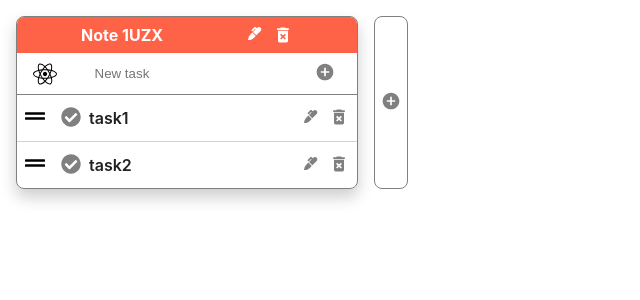
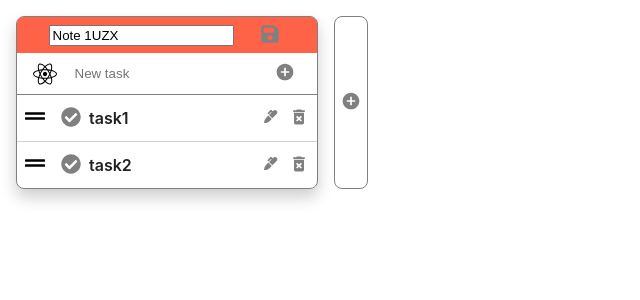
Before and after one commit to vlmakh/my-notes-react, a React (Create React App) app: page / in a window 1280 px wide. Both pictures are taken after a click on the button 255 px from the left and 35 px from the top of the page. Shown: the top 300 px of the page, without its empty margins (0-640 px from the left). Built offline with nearby package versions, Linux system fonts and the light colour scheme.

Commit message:
add edit Note name

```diff
--- a/src/components/App.jsx
+++ b/src/components/App.jsx
@@ -26,7 +26,7 @@ function App() {
   const addNote = () => {
     const newNote = {
       noteid: nanoid(4),
-      note: [{ id: nanoid(6), text: '', completed: false }],
+      note: [],
     };
     setMynotes([...mynotes, newNote]);
   };
--- a/src/components/Box/Box.jsx
+++ b/src/components/Box/Box.jsx
@@ -1,5 +1,5 @@
 import styled from '@emotion/styled';
-import { typography, space, color, layout, border, shadow, flexbox } from 'styled-system';
+import { typography, space, color, layout, border, shadow, flexbox, position } from 'styled-system';
 
 export const Box = styled('div')(typography,
-  space, color, layout, border, shadow, flexbox);
+  space, color, layout, border, shadow, flexbox, position);
--- /dev/null
+++ b/src/components/NoteEditModal/NoteEditModal.js
@@ -0,0 +1,30 @@
+import { EditNoteForm, SaveBtn } from './NoteEditModal.styled';
+import { FaSave } from 'react-icons/fa';
+import { useState } from 'react';
+
+export function NoteEditModal({ nameToUpdate, saveNoteName }) {
+  const [newName, setNewName] = useState(nameToUpdate);
+
+  const onFormInput = event => {
+    setNewName(event.currentTarget.value);
+  };
+
+  const handleSubmit = event => {
+    event.preventDefault();
+    saveNoteName(newName);
+  };
+
+  return (
+    <EditNoteForm onSubmit={handleSubmit}>
+      <input
+        type="text"
+        name="newName"
+        value={newName}
+        onChange={onFormInput}
+      />
+      <SaveBtn type="submit" aria-label="Save task">
+        <FaSave size="20" />
+      </SaveBtn>
+    </EditNoteForm>
+  );
+}
--- /dev/null
+++ b/src/components/NoteEditModal/NoteEditModal.styled.jsx
@@ -0,0 +1,29 @@
+import styled from '@emotion/styled';
+
+export const EditNoteForm = styled.form`
+  position: absolute;
+  display: flex;
+  justify-content: center;
+  align-items: center;
+  /* padding: 0 16px; */
+  top: 0;
+  left: 0;
+  width: 100%;
+  height: 100%;
+  z-index: 100;
+  background-color: tomato;
+`
+
+export const SaveBtn = styled.button`
+  cursor: pointer;
+  margin-left: 20px;
+  border: none;
+  background-color: transparent;
+  color: grey;
+
+  transition: color 250ms linear;
+
+  :hover {
+    color: #212121;
+  }
+`;
--- a/src/components/NoteItem/NoteItem.js
+++ b/src/components/NoteItem/NoteItem.js
@@ -6,11 +6,13 @@ import { TodoAddNew } from 'components/TodoAddNew/TodoAddNew';
 import { MdDeleteForever } from 'react-icons/md';
 import { FaMarker } from 'react-icons/fa';
 import { EditBtn, DeleteBtn } from './NoteItem.styled';
+import { NoteEditModal } from 'components/NoteEditModal/NoteEditModal';
 // import { Component } from 'react';
 
 function NoteItem({ note, editNote, deleteNote }) {
   const [todos, setTodos] = useState(note.note);
-
+  const [editOpen, setEditOpen] = useState(false);
+  const [noteName, setNoteName] = useState(`Note ${note.noteid}`);
   // useEffect(() => {
   //   editNote(note.noteid, todos);
   // }, [todos]);
@@ -34,7 +36,6 @@ function NoteItem({ note, editNote, deleteNote }) {
         todo.id === todoId ? { ...todo, text: newText } : todo
       )
     );
-    // console.log(todos);
     editNote(note.noteid, todos);
   };
 
@@ -56,10 +57,19 @@ function NoteItem({ note, editNote, deleteNote }) {
     editNote(note.noteid, todos);
   };
 
+  const toggleModal = () => {
+    setEditOpen(!editOpen);
+  };
+
+  const handleEdit = newName => {
+    toggleModal();
+    setNoteName(newName);
+  };
+
   return (
     <Box>
       <Box
-        width="340px"
+        width="300px"
         mr={3}
         mb={3}
         border="1px solid grey"
@@ -70,19 +80,23 @@ function NoteItem({ note, editNote, deleteNote }) {
         <Box
           bg="tomato"
           py={2}
-          px={5}
+          px={2}
           textAlign="center"
           color="white"
           display="flex"
           justifyContent="space-between"
+          position="relative"
         >
-          <h4>Note {note.noteid}</h4>
-          <EditBtn type="button">
+          <h4>{noteName}</h4>
+          <EditBtn type="button" aria-label="Edit note" onClick={toggleModal}>
             <FaMarker />
           </EditBtn>
           <DeleteBtn type="button" onClick={() => deleteNote(note.noteid)}>
             <MdDeleteForever size="20" />
           </DeleteBtn>
+          {editOpen && (
+            <NoteEditModal saveNoteName={handleEdit} nameToUpdate={noteName} />
+          )}
         </Box>
 
         <TodoAddNew onSubmit={addTodo} />
--- a/src/components/TodoItem/TodoItem.js
+++ b/src/components/TodoItem/TodoItem.js
@@ -3,7 +3,6 @@ import { Reorder, useDragControls } from 'framer-motion';
 import { MdDeleteForever } from 'react-icons/md';
 import { FaCheckCircle, FaMarker, FaGripLines } from 'react-icons/fa';
 import { Box } from 'components/Box/Box';
-// import { nanoid } from 'nanoid';
 import {
   Label,
   TodoText,
@@ -51,8 +50,8 @@ function TodoItem({
       dragListener={false}
       dragControls={controls}
     >
-      <Box onPointerDown={e => controls.start(e)} className={css.move}>
-        <FaGripLines size="20" />
+      <Box onPointerDown={e => controls.start(e)}>
+        <FaGripLines size="20" cursor="grab" />
       </Box>
       <Label>
         <Checkbox type="checkbox" checked={completed ? true : false} readOnly />
--- a/src/components/TodoItem/TodoItem.module.css
+++ b/src/components/TodoItem/TodoItem.module.css
@@ -14,15 +14,3 @@
 .todoItem:not(:last-child) {
   border-bottom: 1px solid lightgrey;
 }
-
-/* .todoItem:before {
-  content: '###';
-  position: absolute;
-  left: 8px;
-  cursor: grab;
-} */
-
-.move {
-  cursor: grab;
-  /* height: 100%; */
-}
--- a/src/components/TodoItem/TodoItem.styled.jsx
+++ b/src/components/TodoItem/TodoItem.styled.jsx
@@ -24,7 +24,7 @@ export const Checkbox = styled.input`
 `;
 
 export const TodoText = styled.span`
-  width: 204px;
+  width: 164px;
   margin-left: 8px;
   font-weight: 600;
   color: #212121;
--- a/src/components/TodoList/TodoList.js
+++ b/src/components/TodoList/TodoList.js
@@ -1,5 +1,6 @@
 import { Reorder } from 'framer-motion';
 import css from './TodoList.module.css';
+
 import { TodoItem } from 'components/TodoItem/TodoItem';
 
 export function TodoList({
```
Also changed, not shown: 1 other file (tests, documents, lock files or other folders).
